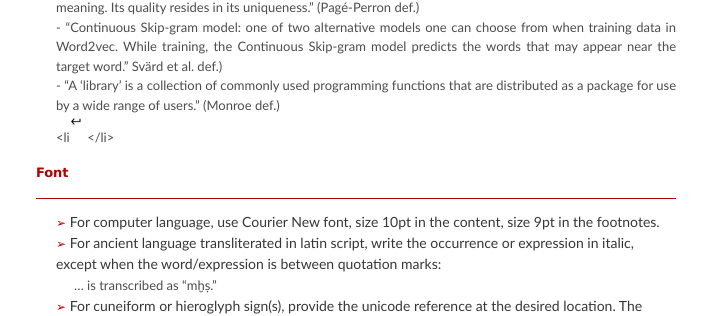
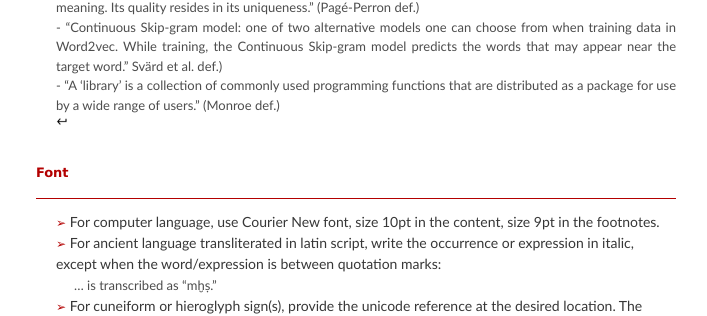
Before and after one commit to vbigot-juloux/ane-research-humanities, a Jekyll site: the page built from docs/Guidelines.md, in a window 1280 px wide and 900 px high, scrolled down 1673 px. Shown: the part 130-446 px from the top of the window, without its empty margins (284-991 px from the left). Built offline with Jekyll 4.4.1, drawn with Linux system fonts in a browser that asks for light colours; the repository's description, which GitHub fills in, is left out.

Commit message:
Update Guidelines.md

```diff
--- a/docs/Guidelines.md
+++ b/docs/Guidelines.md
@@ -55,7 +55,7 @@ layout: default
       <li>- “Identifiers (<span style="font-variant: small-caps; font-size: 15px;">id</span>) are simply unique numbers that do not have a specific meaning. Their quality resides in their uniqueness.” (Martino and Martino def.) “Identifier (<span style="font-variant: small-caps; font-size: 15px;">id</span>): a unique number that does not have a specific meaning. Its quality resides in its uniqueness.” (Pagé-Perron def.)</li>
       <li>- “Continuous Skip-gram model: one of two alternative models one can choose from when training data in Word2vec. While training, the Continuous Skip-gram model predicts the words that may appear near the target word.” Svärd et al. def.)</li>
       <li>- “A ‘library’ is a collection of commonly used programming functions that are distributed as a package for use by a wide range of users.” (Monroe def.)</li>
-       <li<a href="#add-reco2" style="text-decoration: none"><img src="../assets/baseline_keyboard_return_black_18dp.png" style="border:0; -webkit-box-shadow: 0 0 0; width: 2%; margin-top: -5px; margin-left: -5px"/></a></li>
+       <li><a href="#add-reco2" style="text-decoration: none"><img src="../assets/baseline_keyboard_return_black_18dp.png" style="border:0; -webkit-box-shadow: 0 0 0; width: 2%; margin-top: -5px; margin-left: -5px"/></a></li>
     </ul>
   </li>
   </ul>
```
